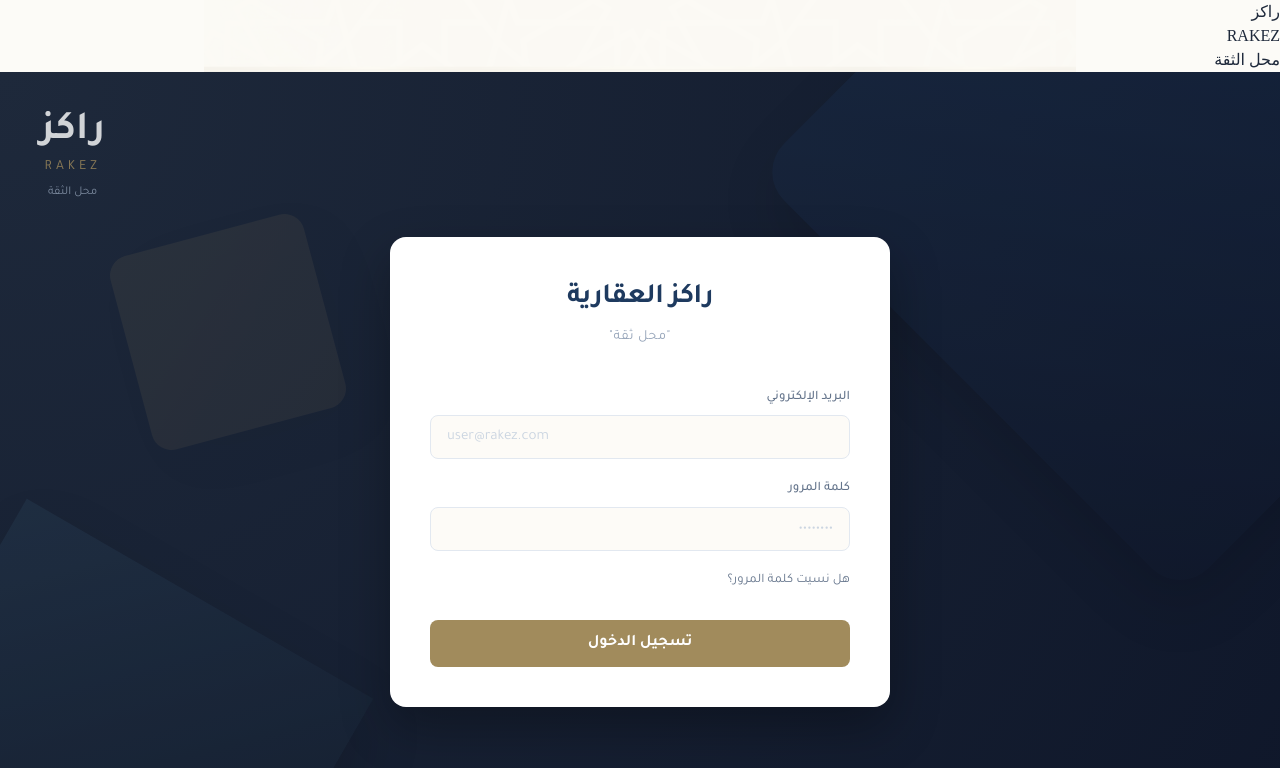
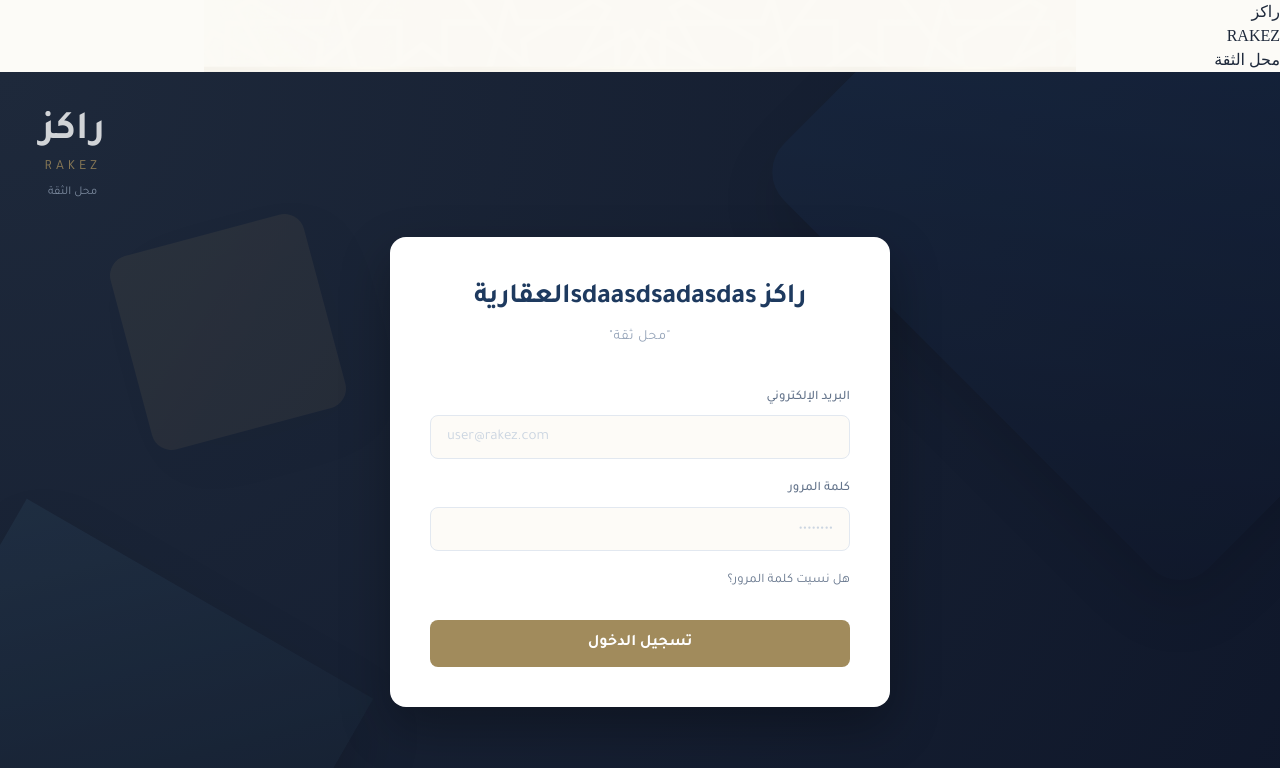
Before and after one commit to radwan-alhawasli/rakez-poject, a Vue app: page /login in a window 1280 px wide. Shown: the top 768 px of the page. Built offline with nearby package versions, Linux system fonts and the light colour scheme.

Commit message:
Update LoginPage.vue

```diff
--- a/src/components/LoginPage.vue
+++ b/src/components/LoginPage.vue
@@ -8,7 +8,7 @@
     <div class="login-container">
       <div class="login-header">
         <div class="logo-area">
-          <span class="logo-ar">راكز العقارية</span>
+          <span class="logo-ar">راكز sdaasdsadasdasالعقارية</span>
           <span class="logo-tag">"محل ثقة"</span>
         </div>
       </div>
```
